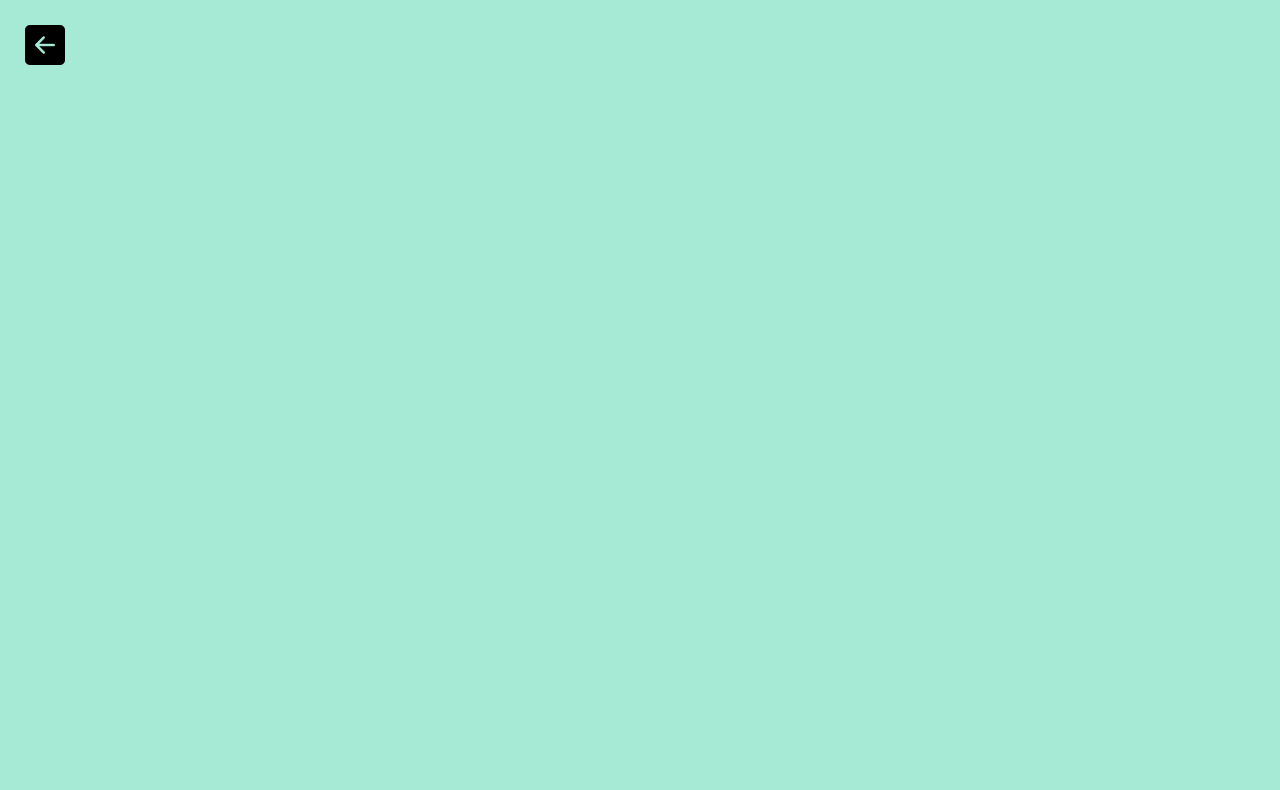
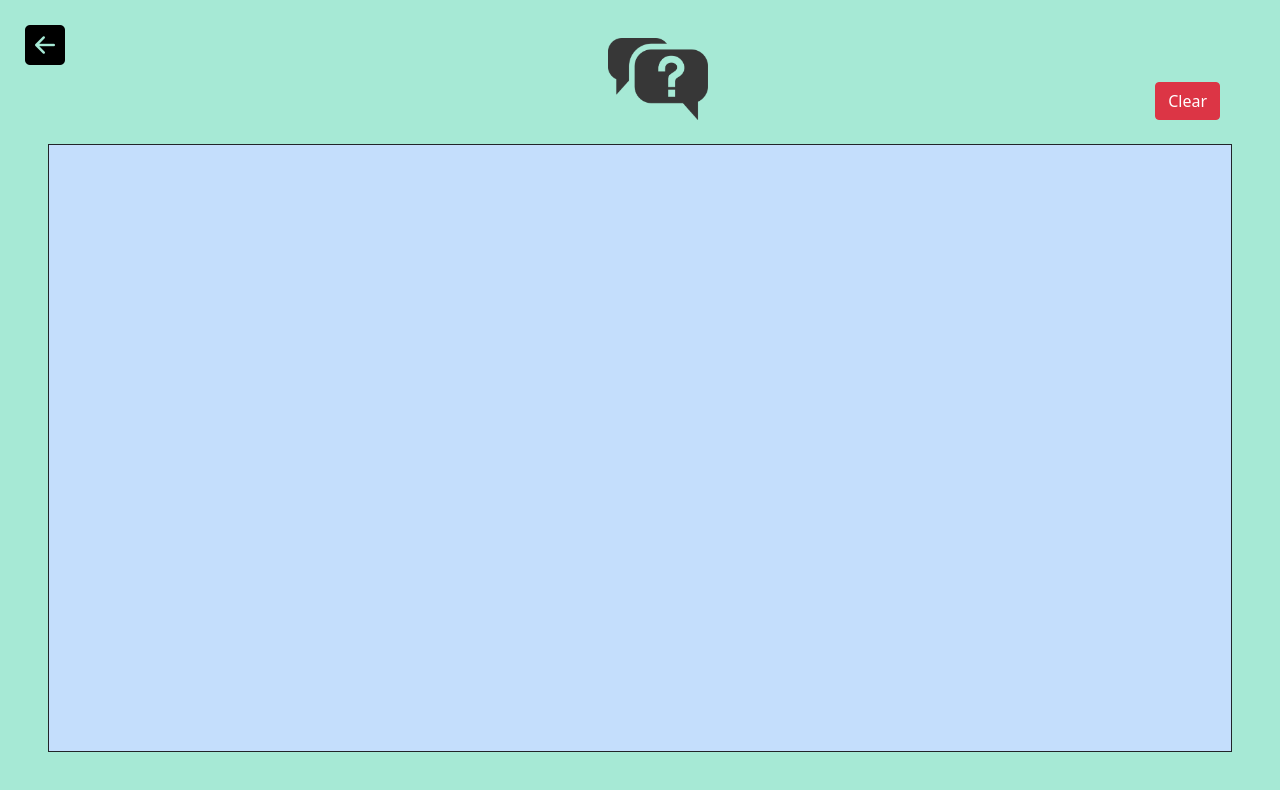
Before and after one commit to CelineAschwanden/magic-conch-shell, an Angular app: page /notifications in a window 1280 px wide. Shown: the top 790 px of the page. Built offline with nearby package versions, Linux system fonts and the light colour scheme.

Commit message:
created notifications page

```diff
--- a/src/app/home/home.component.html
+++ b/src/app/home/home.component.html
@@ -11,7 +11,6 @@
             <p class="col"><a routerLink="/answer" class="btn btn-lg btn-primary">Answer Questions</a></p>
         </div>
     </main>
-    <footer></footer>
   </div>
 
 <router-outlet></router-outlet>
--- a/src/app/notifications/notifications.component.html
+++ b/src/app/notifications/notifications.component.html
@@ -2,3 +2,18 @@
 <a routerLink="/home">
     <i class="bi bi-arrow-left-square-fill position-fixed back-arrow"></i>
 </a>
+
+<div class="container-fluid h-100">
+    <div class="row h-15 px-5 align-items-end">
+        <div class="col-9">
+            <img class="float-end mr-5 notification-icon" width="100" src="assets/answer.png">
+        </div>
+        <div class="col">
+            <button class="btn btn-danger float-end">Clear</button>
+        </div>
+    </div>
+
+    <div class="row h-85 px-5 pb-5 pt-4">
+        <div class="border border-dark notification-container"></div>
+    </div>
+</div>
--- a/src/app/notifications/notifications.component.scss
+++ b/src/app/notifications/notifications.component.scss
@@ -0,0 +1,8 @@
+
+.notification-container {
+    background-color: #c4defc;
+}
+
+.notification-icon {
+    margin-right: 25%;
+}
--- a/src/styles.scss
+++ b/src/styles.scss
@@ -3,6 +3,14 @@
 /* Importing Bootstrap SCSS file. */
 @import '~bootstrap/scss/bootstrap';
 @import '~bootstrap-icons/font/bootstrap-icons';
+
+.h-85 {
+    height: 85%;
+}
+
+.h-15 {
+    height: 15%;
+}
 
 .main-background {
     background-color: $teal-200;
```
